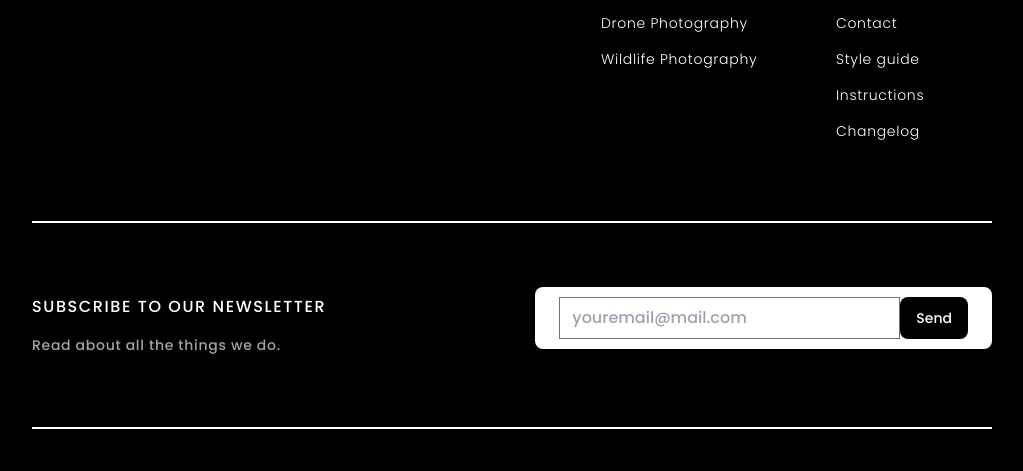
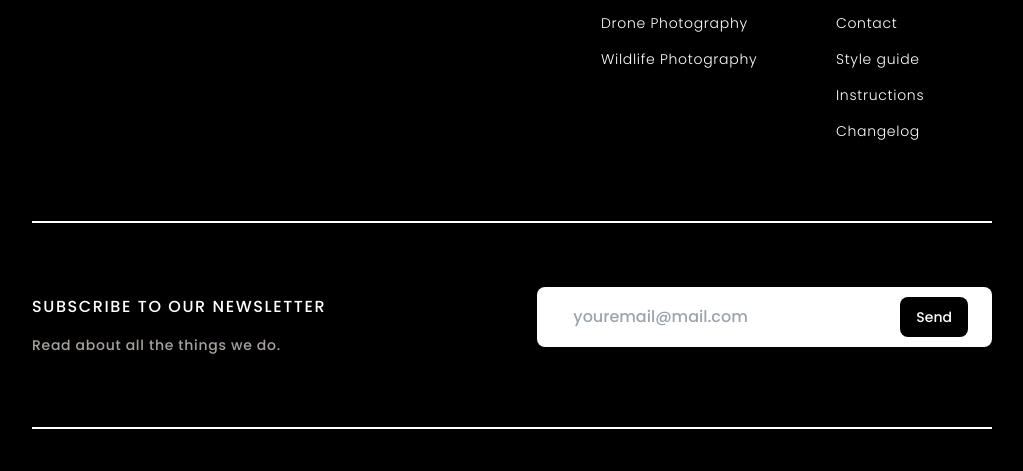
Before and after one commit to danChe-1/aperture, a plain HTML site: page index.html in a window 1280 px wide. Shown: the part 5515-5986 px from the top of the page, without its empty margins (128-1151 px from the left). Drawn offline with nearby package versions, Linux system fonts and the light colour scheme.

Commit message:
Update index.html

```diff
--- a/index.html
+++ b/index.html
@@ -306,7 +306,7 @@
         </div>
         <div>
           <form class="flex flex-row bg-white text-black text-sm rounded-lg w-full px-6 py-2.5">
-            <input class="w-3/4 md:w-full" type="email" required placeholder="youremail@mail.com" />
+            <input class="w-3/4 md:w-full border-none" type="email" required placeholder="youremail@mail.com" />
             <button type="submit" class="grow text-white bg-black px-4 py-2 rounded-lg">Send</button>
           </form>
         </div>
```
